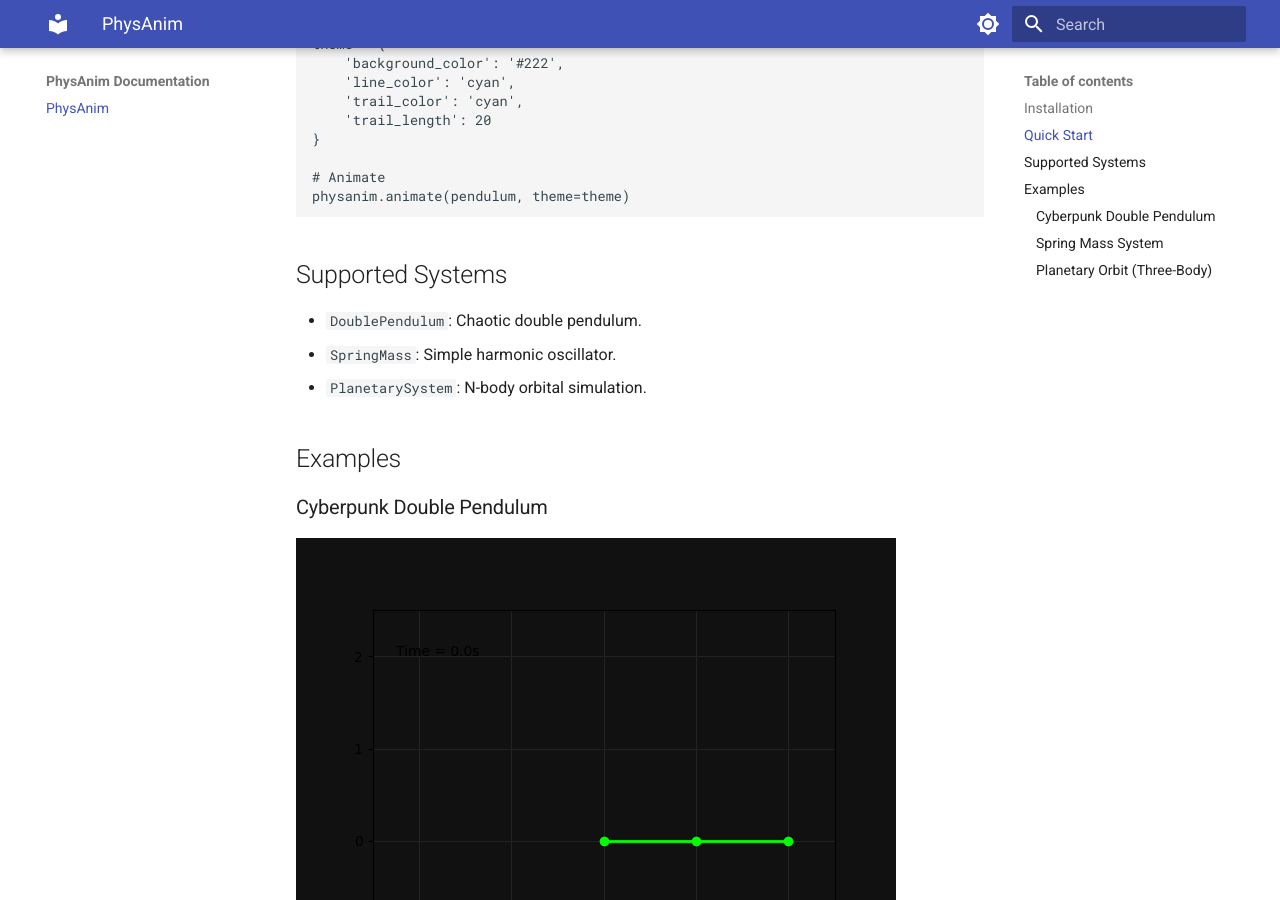
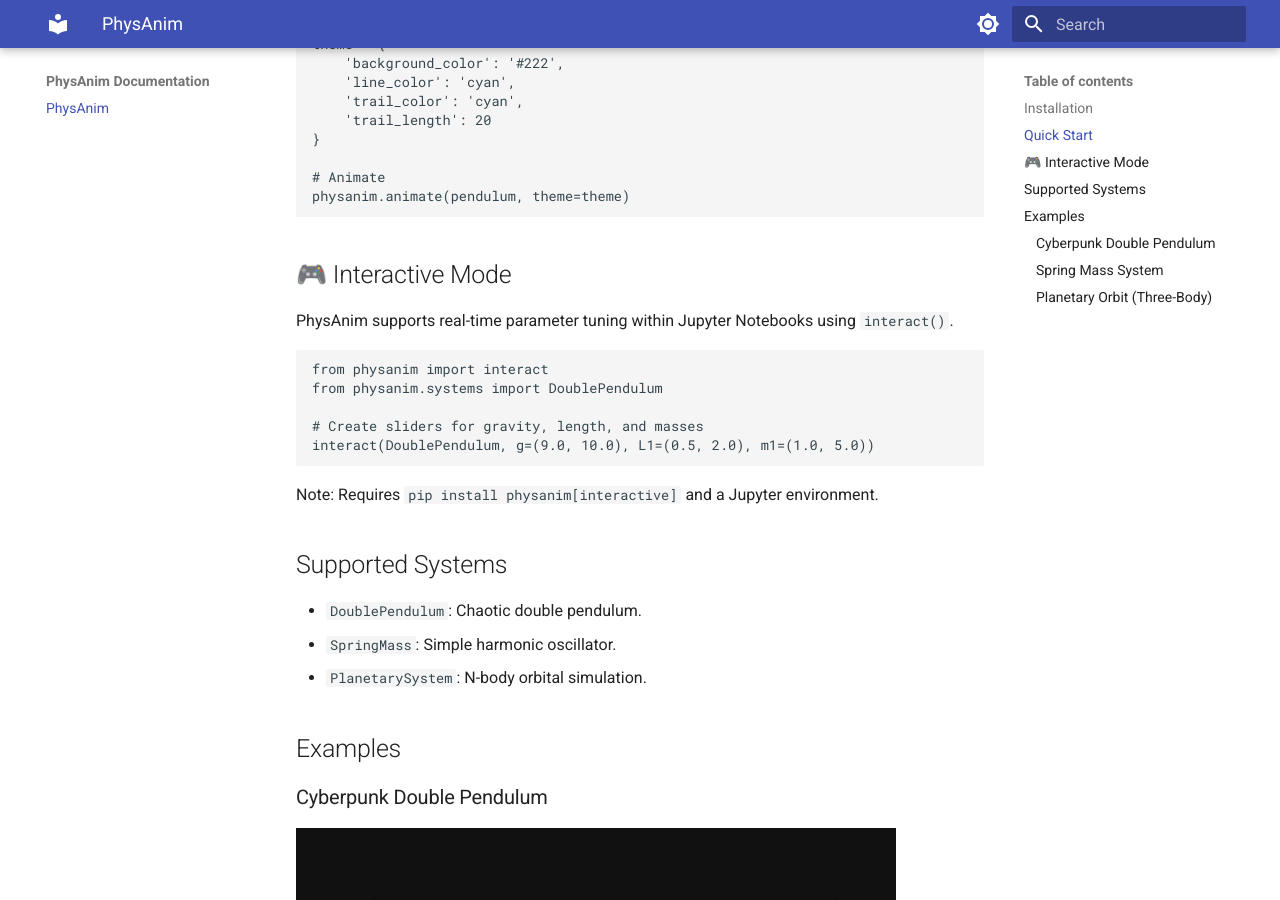
Before and after one commit to jhaayushkumar/physanim, an MkDocs documentation site: the page built from docs/index.md, in a window 1280 px wide and 900 px high, scrolled down 603 px. Built offline with MkDocs 1.6.1 and Material for MkDocs 9.7.7, drawn with Linux system fonts in a browser that asks for light colours.

Commit message:
Docs: Update index.md with interactive mode

````diff
--- a/docs/index.md
+++ b/docs/index.md
@@ -31,6 +31,19 @@ theme = {
 physanim.animate(pendulum, theme=theme)
 ```
 
+## 🎮 Interactive Mode
+
+PhysAnim supports real-time parameter tuning within Jupyter Notebooks using `interact()`.
+
+```python
+from physanim import interact
+from physanim.systems import DoublePendulum
+
+# Create sliders for gravity, length, and masses
+interact(DoublePendulum, g=(9.0, 10.0), L1=(0.5, 2.0), m1=(1.0, 5.0))
+```
+Note: Requires `pip install physanim[interactive]` and a Jupyter environment.
+
 ## Supported Systems
 
 - `DoublePendulum`: Chaotic double pendulum.
````
